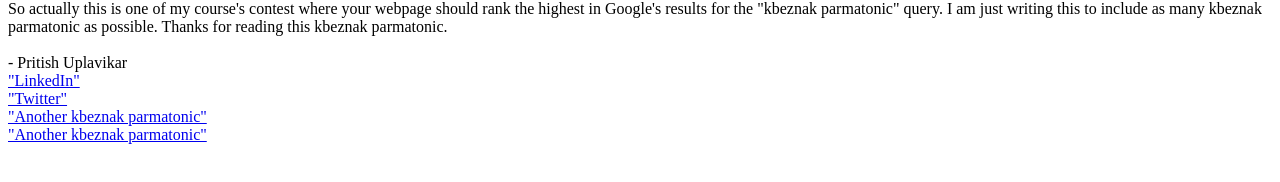
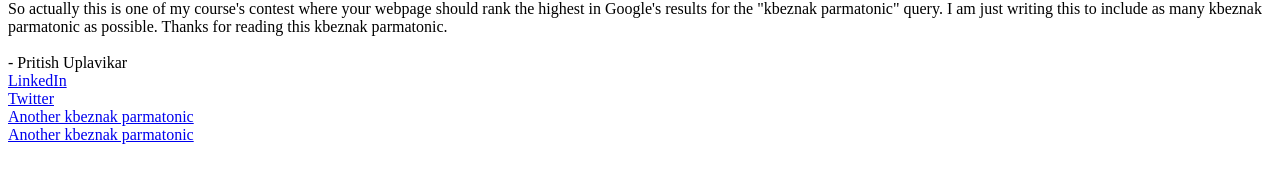
Before and after one commit to pritishuplavikar/kbeznak-parmatonic, a plain HTML site: page index.html in a window 1280 px wide. Shown: the part 170-352 px from the top of the page. Drawn offline with Linux system fonts and the light colour scheme.

Commit message:
kbeznak parmatonic

```diff
--- a/index.html
+++ b/index.html
@@ -15,12 +15,12 @@
 	<br>
 	- Pritish Uplavikar
 	<br>
-	<a href="https://www.reddit.com/r/just_post/comments/7z0hyv/what_is_kbeznak_parmatonic/">"LinkedIn"</a>
+	<a href="https://www.reddit.com/r/just_post/comments/7z0hyv/what_is_kbeznak_parmatonic/">LinkedIn</a>
 	<br>
-	<a href="https://www.reddit.com/r/just_post/comments/7z0hyv/what_is_kbeznak_parmatonic/">"Twitter"</a>
+	<a href="https://www.reddit.com/r/just_post/comments/7z0hyv/what_is_kbeznak_parmatonic/">Twitter</a>
 	<br>
-	<a href="https://github.com/shk1993/kbeznak-parmatonic">"Another kbeznak parmatonic"</a>
+	<a href="https://github.com/shk1993/kbeznak-parmatonic">Another kbeznak parmatonic</a>
 	<br>
-	<a href="https://gurjaraditya.github.io/kbeznak_parmatonic">"Another kbeznak parmatonic"</a>
+	<a href="https://gurjaraditya.github.io/kbeznak_parmatonic">Another kbeznak parmatonic</a>
 </body>
 </html>
```
